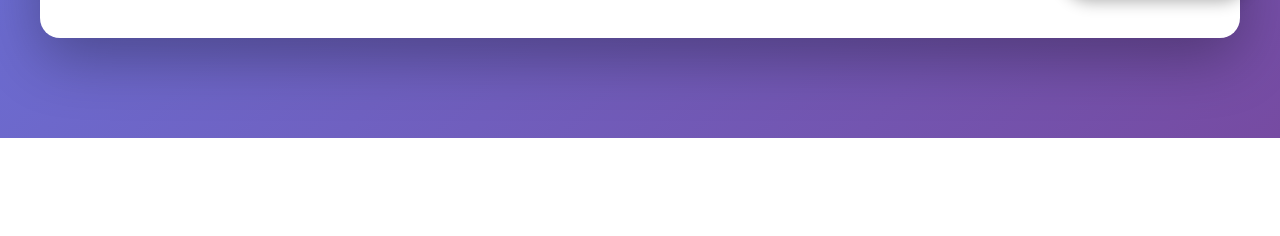
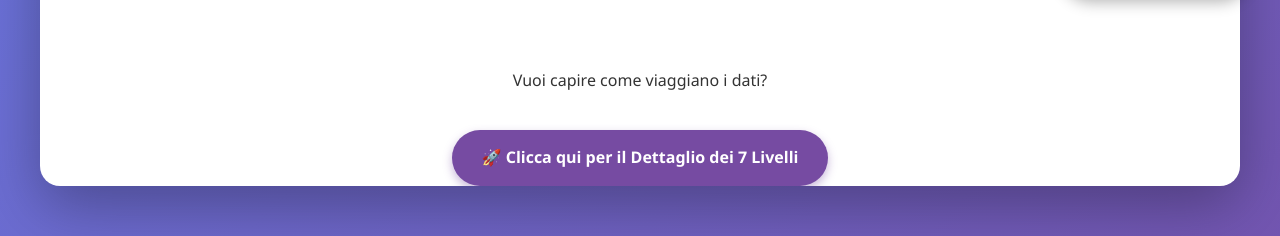
Before and after one commit to luigipelagagge-oss/Reti-LAN-WAN-PAN, a plain HTML site: page index.html in a window 1280 px wide. Shown: the part 772-1008 px from the top of the page. Before the commit the page ends 910 px from the top, so only its background shows below. Drawn offline with nearby package versions, Linux system fonts and the light colour scheme.

Commit message:
Update index.html

```diff
--- a/index.html
+++ b/index.html
@@ -226,11 +226,11 @@
         </div>
     </div>
 
-    <div id="tab3" class="tab-content">
-        <h2>Il Modello ISO/OSI</h2>
-        <p>Il modello di riferimento per capire come comunicano i computer. È diviso in 7 "strati".</p>
-
-        <img src="iso_osi_stack.png" alt="Pila ISO/OSI" class="img-fluid-custom" style="max-height: 500px;">
+    <div style="text-align: center; margin-top: 30px;">
+        <p>Vuoi capire come viaggiano i dati?</p>
+        <a href="descrizione_livelli.html" class="btn-cta">🚀 Clicca qui per il Dettaglio dei 7 Livelli</a>
+    </div>
+</div>
 
         <div class="card-box">
             <h3>Riassunto dei 7 Livelli</h3>
```
